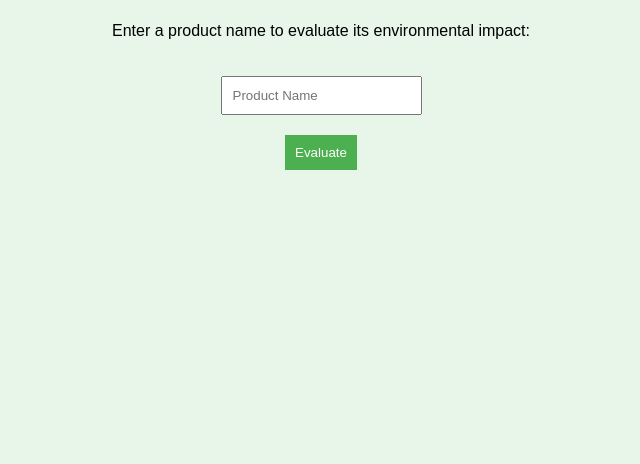
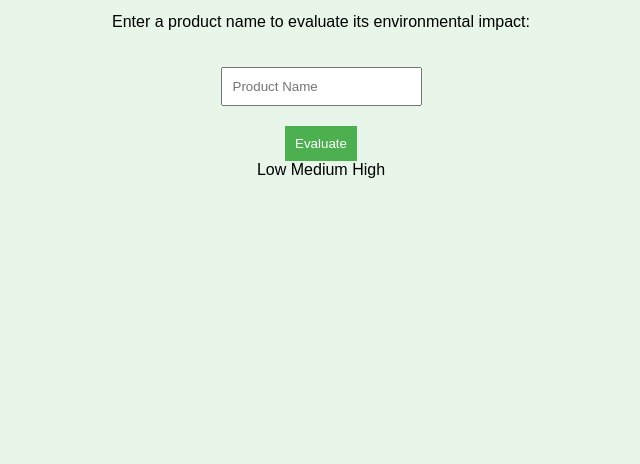
Before and after one commit to Gowtham-18/PiedPiper, a website: page public/index.html in a window 1280 px wide. Shown: the part 336-800 px from the top of the page, without its empty margins (319-959 px from the left). Drawn offline with Linux system fonts and the light colour scheme.

Commit message:
Added range scale

```diff
--- a/public/index.html
+++ b/public/index.html
@@ -11,6 +11,13 @@
   <p>Enter a product name to evaluate its environmental impact:</p>
   <input type="text" id="productName" placeholder="Product Name">
   <button onclick="evaluateProduct()">Evaluate</button>
+  <div class="scale-container">
+    <div id="scale" class="scale">
+        <span id="scale-low" class="scale-point">Low</span>
+        <span id="scale-medium" class="scale-point">Medium</span>
+        <span id="scale-high" class="scale-point">High</span>
+    </div>
+  </div>
   <p id="score"></p>
   <script src="script.js"></script>
 </body>
```
